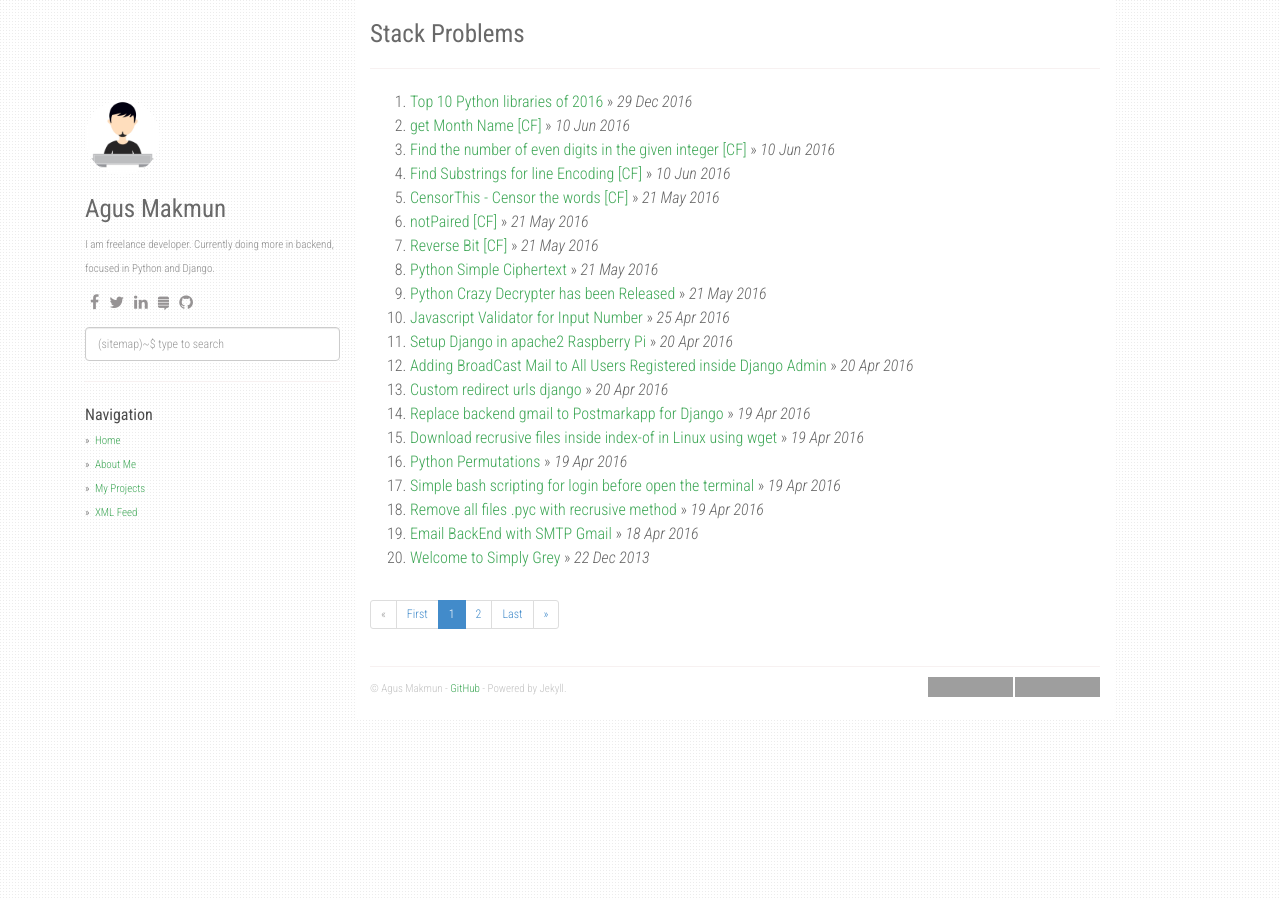
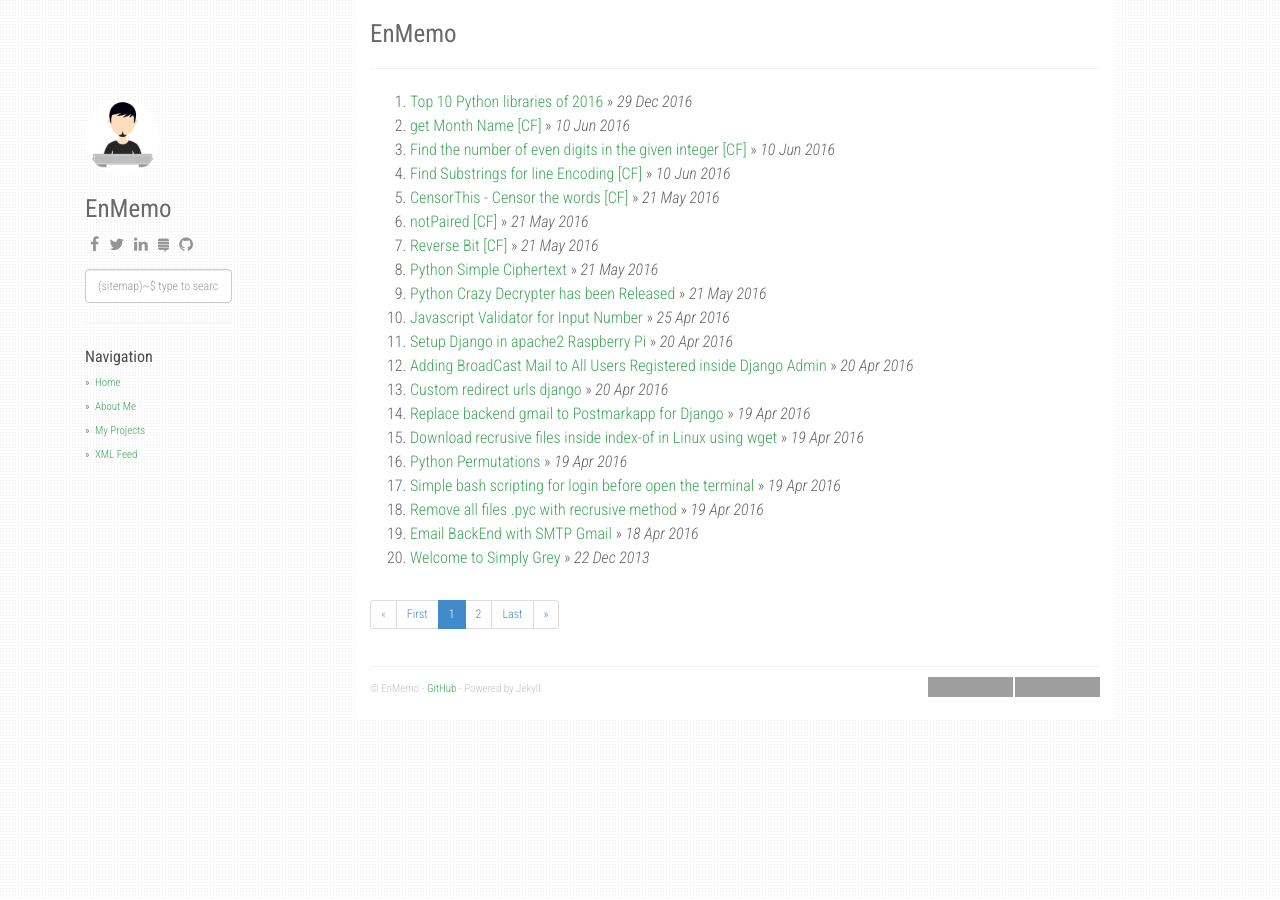
Before and after one commit to EnMemo/EnMemo.github.io, a Jekyll site: the page built from index.html, in a window 1280 px wide. Built offline with Jekyll 4.4.1, drawn with Linux system fonts in a browser that asks for light colours; nearby versions of some CDN libraries; the list of posts is cut into pages by our own code; grey boxes are pictures that could not be loaded.

Commit message:
Update _config.yml
modify information

```diff
--- a/_config.yml
+++ b/_config.yml
@@ -1,9 +1,9 @@
-title: Stack Problems
-description: My Personal Stack Problems
-author: Agus Makmun
-github: https://github.com/agusmakmun
-about: I am freelance developer. Currently doing more in backend, focused in Python and Django.
-disqus_shortname: stackproblems
+title: EnMemo
+description:
+author: EnMemo
+github: https://github.com/EnMemo
+about:
+disqus_shortname: EnMemo
 google_analytics: UA-XXXXXXXX-Y
 avatar_url: /static/img/avatar.jpg
 
@@ -19,17 +19,17 @@ social:
     - icon: fa-facebook
       link: "#"
     - icon: fa-twitter
-      link: "https://twitter.com/agusmakmun6"
+      link: "#"
     - icon: fa-linkedin
-      link: "https://www.linkedin.com/in/summonagus"
+      link: "#"
     - icon: fa-stack-exchange
       link: "#"
     - icon: fa-github
-      link: "https://github.com/agusmakmun"
+      link: "https://github.com/EnMemo"
 
 share:
-  twitter_username: agusmakmun6
-  fb_appid: 1749788565247320
+  twitter_username:
+  fb_appid:
 
 urls:
     - text: About Me
@@ -39,7 +39,7 @@ urls:
     - text: XML Feed
       url: /feed.xml
 
-url: "https://agusmakmun.github.io"
+url: "www.enmemo.com"
 baseurl: ""
 paginate: 20
 per_page: 20
```
